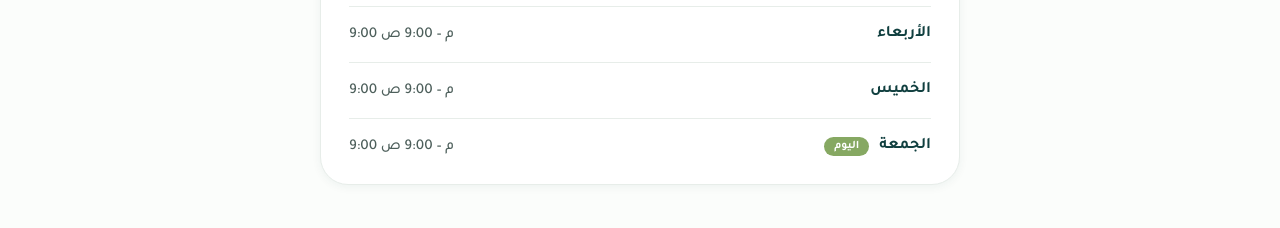
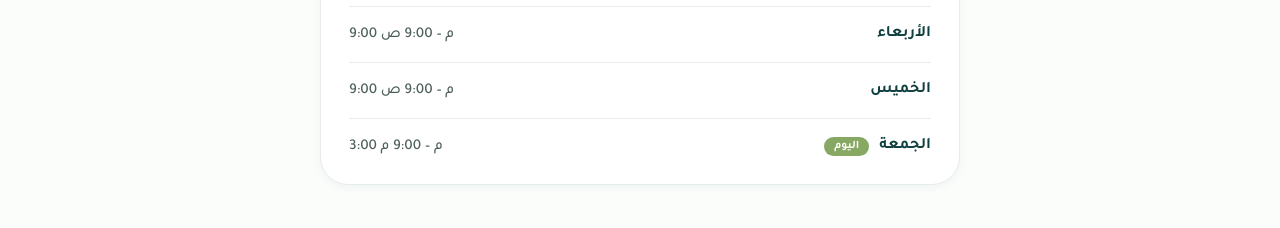
Before and after one commit to asadi80/rouh, a React (Vite) app: page / in a window 1280 px wide. Shown: the part 4200-4428 px from the top of the page. Built offline with nearby package versions, Linux system fonts and the light colour scheme.

Commit message:
updating

```diff
--- a/src/data/clinicData.js
+++ b/src/data/clinicData.js
@@ -55,7 +55,7 @@ export const workingHours = [
   { day: "الثلاثاء", hours: "9:00 م – 9:00 ص", isOpen: true },
   { day: "الأربعاء", hours: "9:00 م – 9:00 ص", isOpen: true },
   { day: "الخميس", hours: "9:00 م – 9:00 ص", isOpen: true },
-  { day: "الجمعة", hours: "9:00 م – 9:00 ص", isOpen: true },
+  { day: "الجمعة", hours: "3:00 م – 9:00 م", isOpen: true },
 ];
 
 // قائمة الأطباء وجداولهم — أضف أو عدّل الأطباء هنا
```
